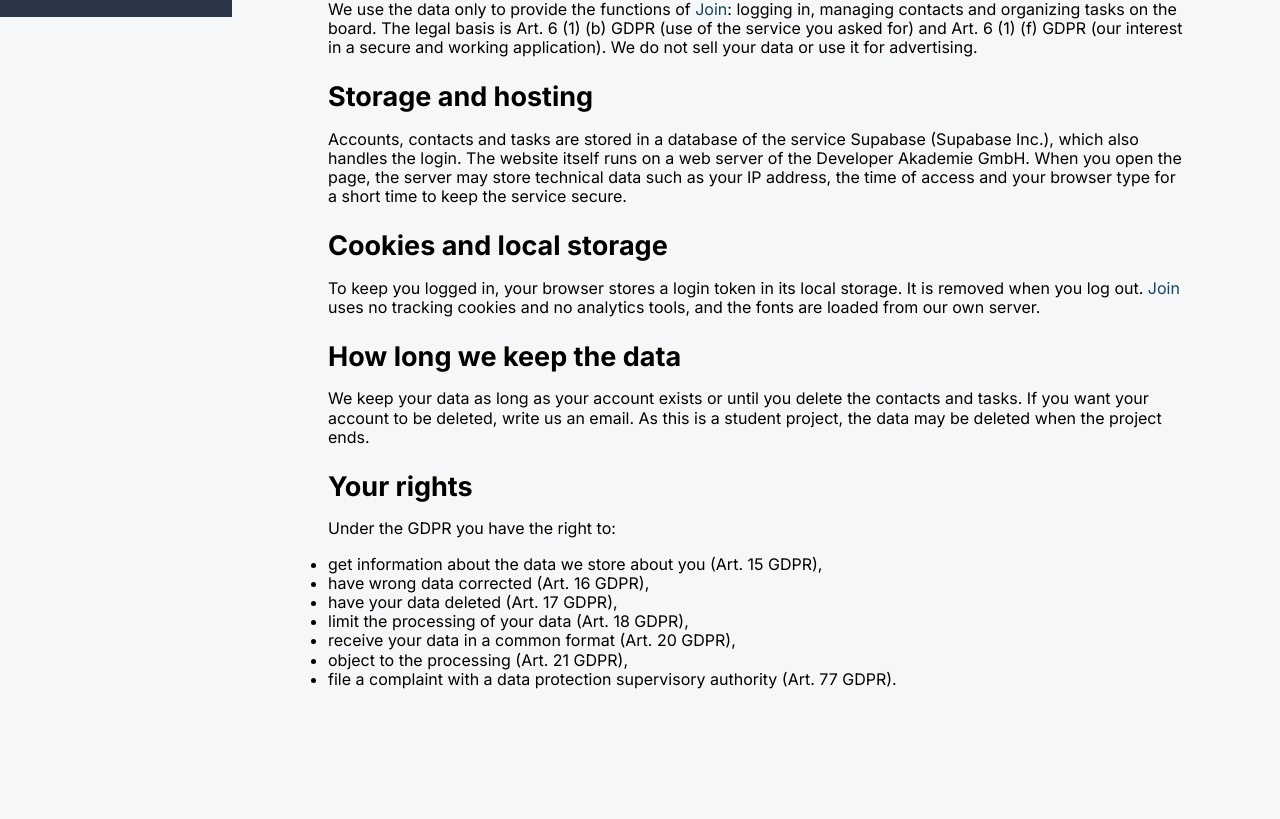
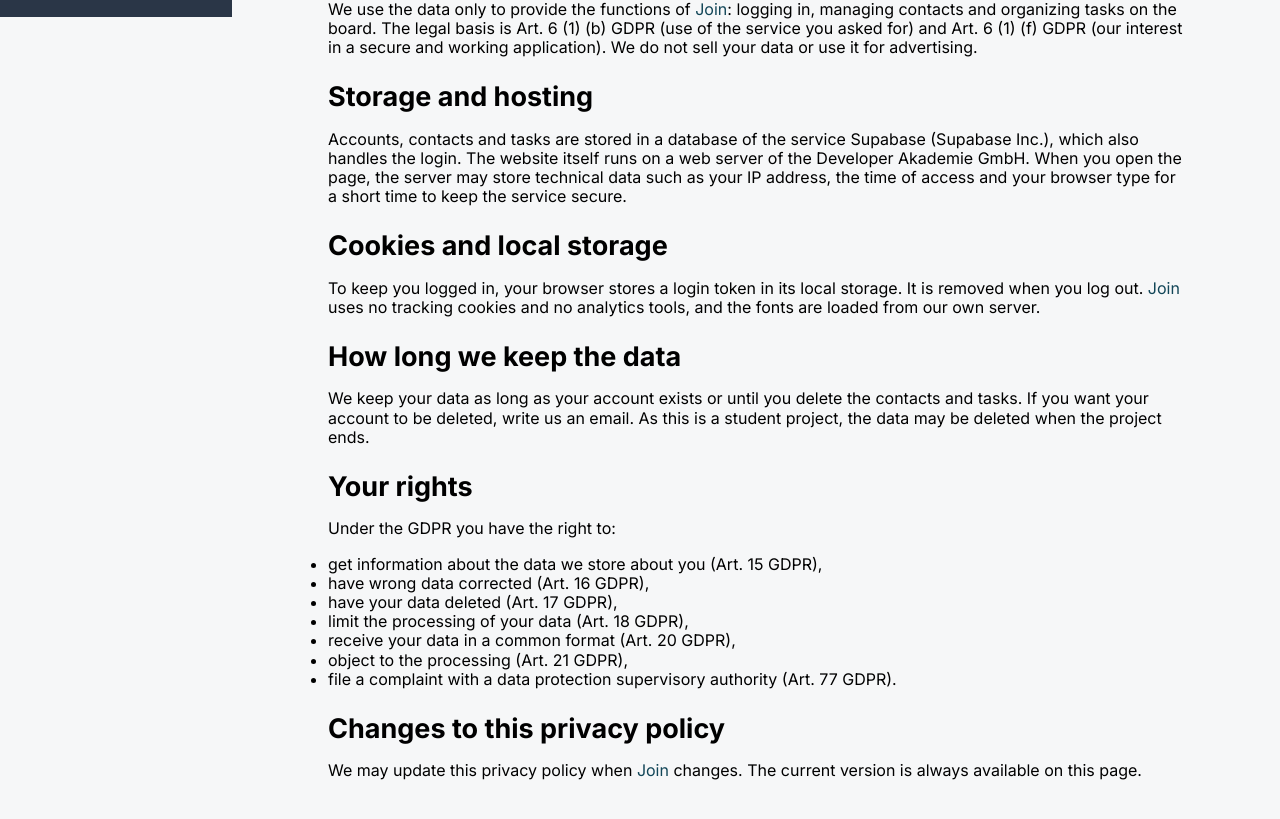
Before and after one commit to lohmibln/join, an Angular app: page /privacyPolicy in a window 1280 px wide. Shown: the part 783-1602 px from the top of the page. Before the commit the page ends 1536 px from the top, so only its background shows below. Built offline with nearby package versions, Linux system fonts and the light colour scheme; no server answers.

Commit message:
Say how the privacy policy can change

```diff
--- a/src/app/privacy-policy/privacy-policy.component.html
+++ b/src/app/privacy-policy/privacy-policy.component.html
@@ -94,5 +94,13 @@
         <li>file a complaint with a data protection supervisory authority (Art. 77 GDPR).</li>
       </ul>
     </section>
+
+    <section>
+      <h2>Changes to this privacy policy</h2>
+      <p>
+        We may update this privacy policy when <span class="brand">Join</span> changes. The current
+        version is always available on this page.
+      </p>
+    </section>
   </div>
 </article>
```
